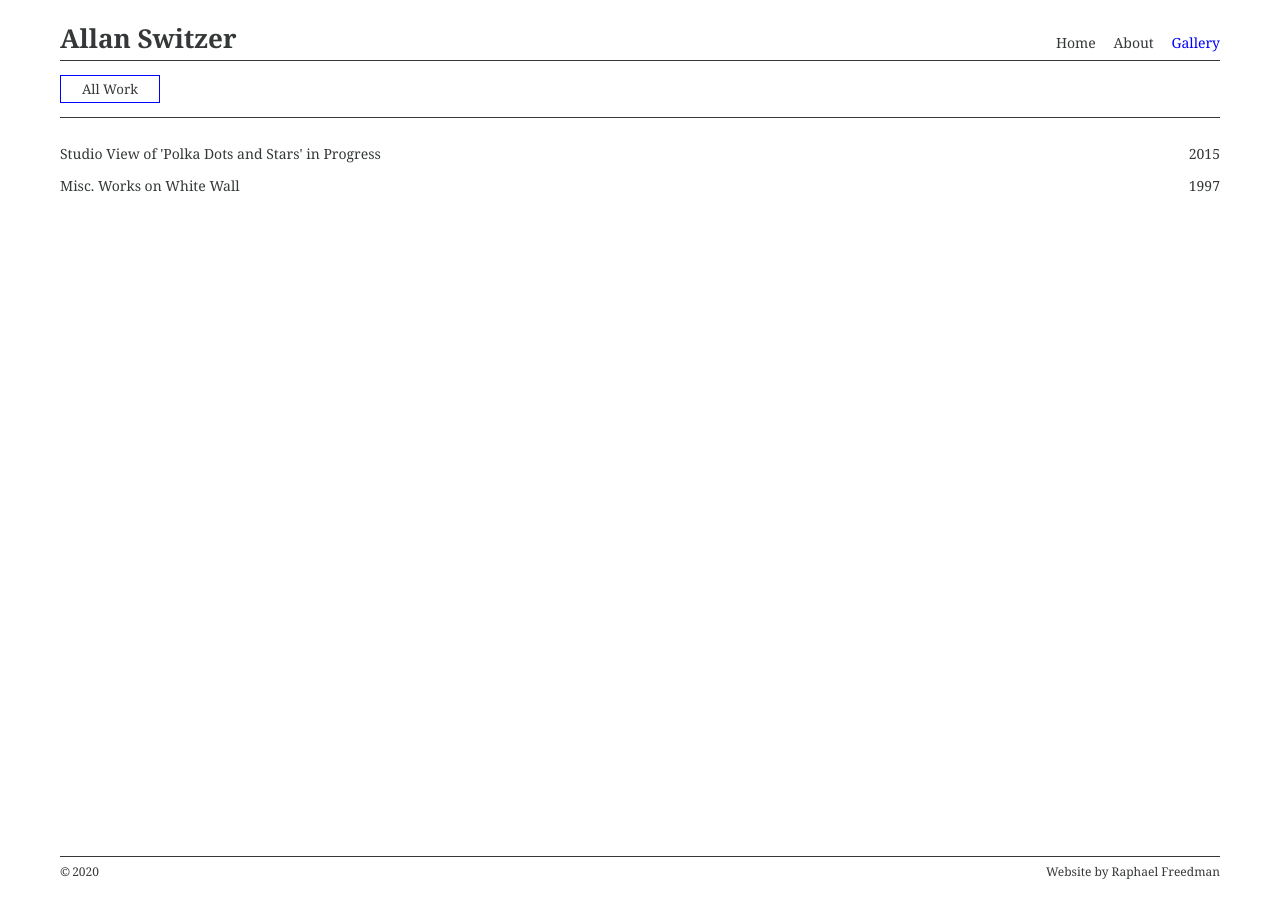
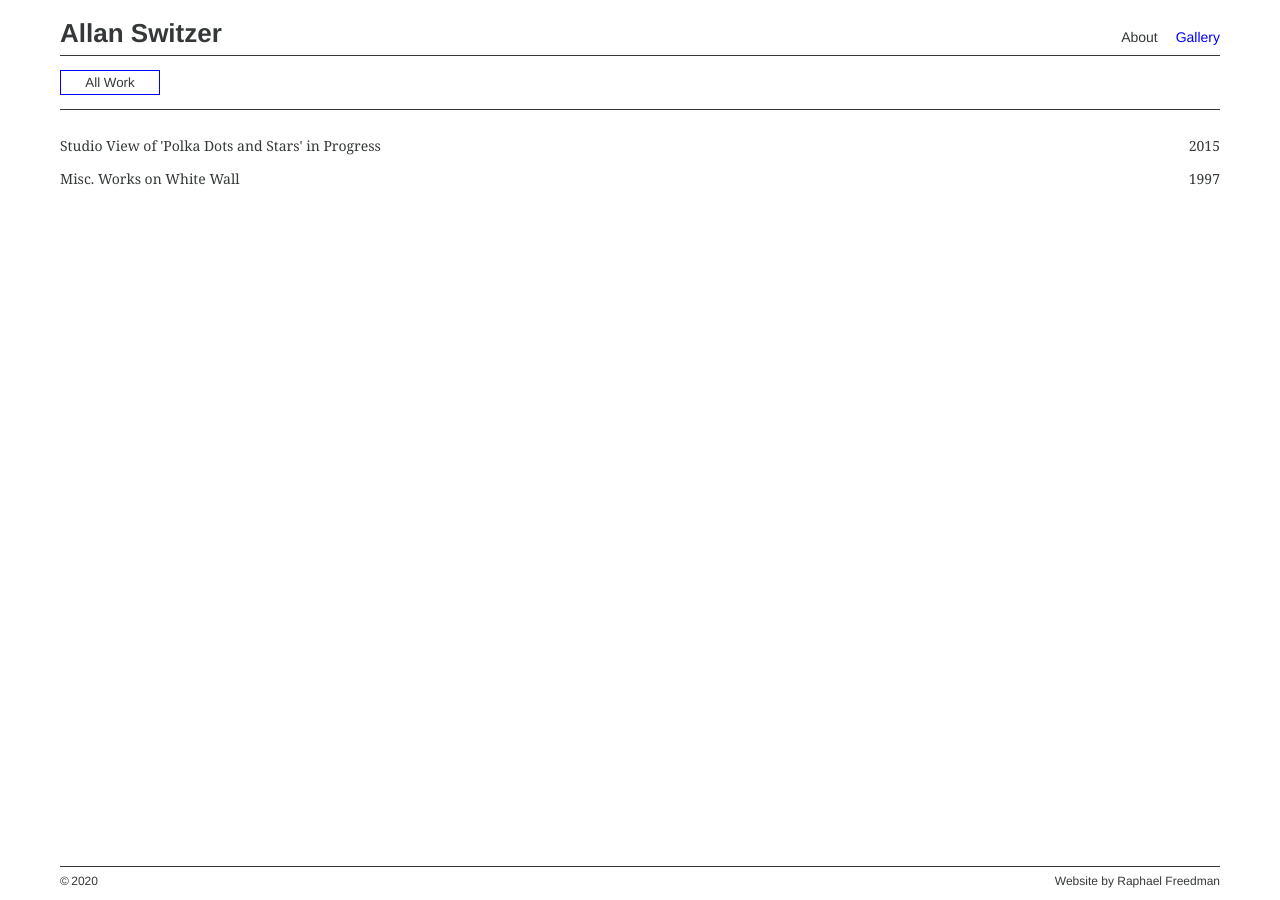
Before and after one commit to allan-switzer-website/website, a Jekyll site: the page built from gallery.html, in a window 1280 px wide. Built offline with Jekyll 4.4.1, drawn with Linux system fonts in a browser that asks for light colours.

Commit message:
periodic commit

```diff
--- a/_includes/footer.html
+++ b/_includes/footer.html
@@ -1,4 +1,9 @@
 <footer>
+
   <h5>©&thinsp;2020</h5>
-  <a href="https://raphaelfreedman.com/" target="_blank"><h5>Website by Raphael Freedman</h5>
+
+  <a href="https://raphaelfreedman.com/" target="_blank">
+    <h5>Website by Raphael Freedman</h5>
+  </a>
+
 </footer>
--- a/_includes/scripts.html
+++ b/_includes/scripts.html
@@ -1,4 +1,2 @@
-
 <script src="accordion.js"></script>
-
 <script src="/animate.js"></script>
--- a/index.html
+++ b/index.html
@@ -2,7 +2,7 @@
 layout: default
 title: Home
 head-title: ""
-order: 1
+order:
 tag:
 ---
 
--- a/style.css
+++ b/style.css
@@ -4,25 +4,25 @@
 * {
   box-sizing: border-box;
   color: #353839;
-  font-family: 'Noto Serif', serif;
+  font-family: helvetica;
 }
 
 html {
   margin: 0;
   padding: 0;
-  background-color: #DBAD58;
-  background-color: white;
 }
 
 body {
   margin: 0 auto;
-  padding: 20px;
+  padding: 20px 20px 10px 20px;
+  width: 100%;
+  max-width: 1200px;
   overflow-x: hidden;
   min-height: 100vh;
-  width: 100%;
-  max-width: 1200px;
+
   display: flex;
   flex-direction: column;
+  justify-content: space-between;
 }
 
 main {
@@ -33,7 +33,7 @@
 
 header {
   width: 100%;
-  padding-bottom: 2px;
+  padding-bottom: 8px;
   border-bottom: 1px solid;
   margin-bottom: 0px;
   display: flex;
@@ -41,20 +41,17 @@
   align-items: baseline;
 }
 
-
 section.home-container {
-  width: 100%;
   flex-grow: 1;
   display: flex;
   flex-direction: column;
   justify-content: center;
-  align-items: center;
 }
 .home-image {
   margin: 20px auto;
   width: 800px;
   max-width: 100%;
-  height: 100%;
+  height: auto;
 }
 
 .gallery-tags-container {
@@ -129,9 +126,6 @@
 
 }
 
-
-
-
 footer {
   border-top: 1px solid;
   padding-top: 6px;
@@ -163,6 +157,7 @@
 h1 {
   font-size: 26px;
   font-weight: 700;
+  line-height: 1;
 }
 
 h2 {
@@ -173,15 +168,20 @@
 
 }
 
-h4 {}
+h4 {
+  font-family: 'Noto Serif', serif;
+}
 
 h5 {
   font-size: 12px;
 }
+
 p {
+  font-family: 'Noto Serif', serif;
   text-align: justify;
   margin: 0;
   padding: 0;
+  color: #6A6F71;
 }
 
 a {
```
